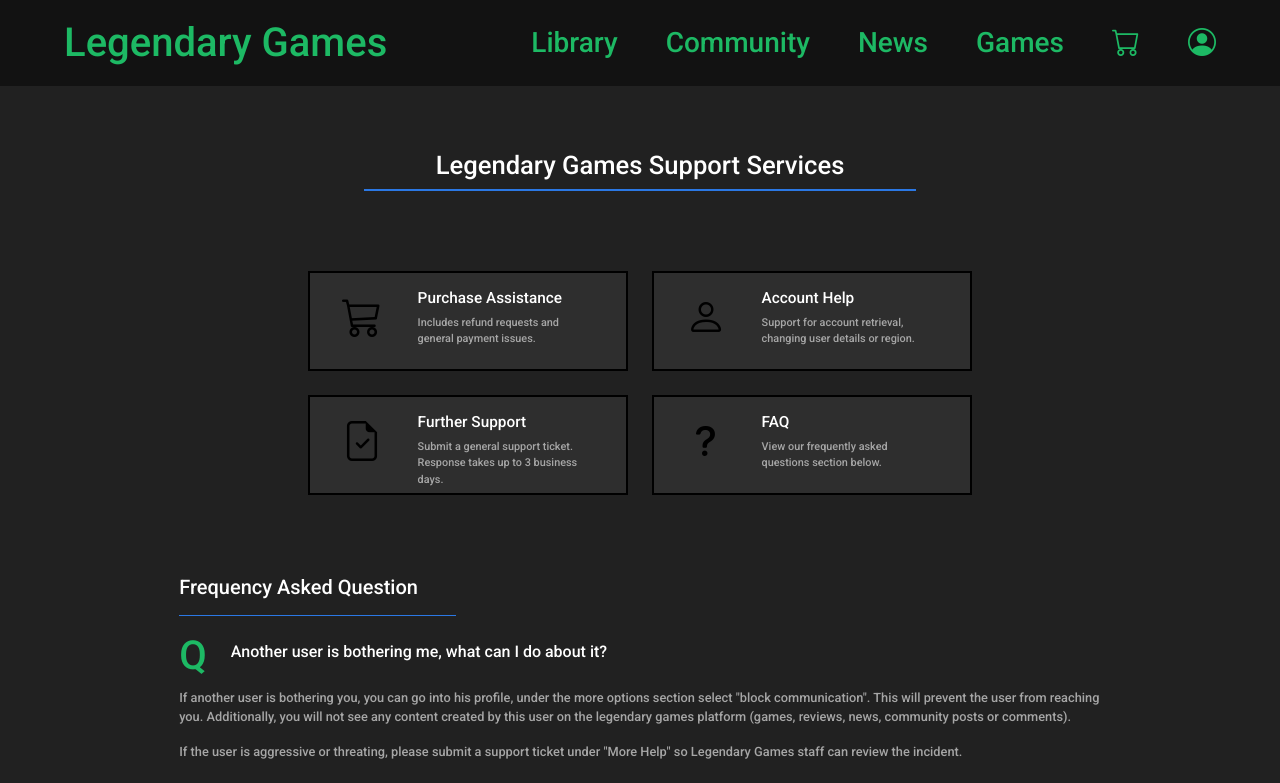
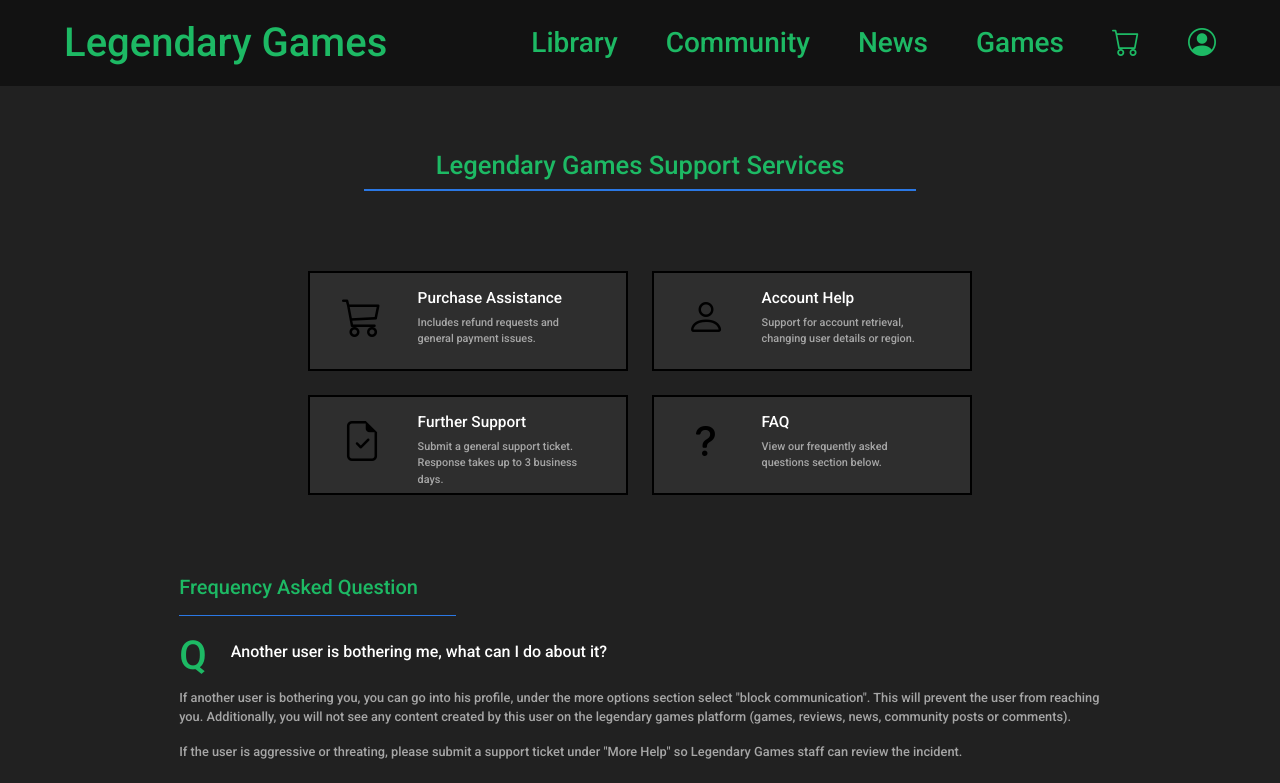
Before and after one commit to legendary-games-hic/legendary-games, a React (Vite) app: page /support in a window 1280 px wide. Shown: the top 783 px of the page. Built offline with nearby package versions, Linux system fonts and the light colour scheme; no server answers.

Commit message:
changed heading colors to green

```diff
--- a/src/pages/LibraryPage.jsx
+++ b/src/pages/LibraryPage.jsx
@@ -49,7 +49,7 @@ export default function Library() {
 	return (
 		<div className='bg-pages library-page-container'>
 			<div>
-				<h4>My Games</h4>
+				<h4 className='legendary-green-color'>My Games</h4>
 				<hr className='legendary-blue-color library-title-hr'></hr>
 
 				<h5>Library Statistics</h5>
--- a/src/pages/MainPage.jsx
+++ b/src/pages/MainPage.jsx
@@ -58,7 +58,7 @@ export default function MainPage() {
     return (
         <div className='bg-pages grid-layout-main-page'>
             <div>
-                <h5>Featured and Recommended</h5>
+                <h5 className='legendary-green-color'>Featured and Recommended</h5>
                 <hr className='legendary-blue-color main-hr'/>
                 <h2>Blue Protocol: Star Resonance</h2>
                 <p className='main-featured-game-genres paragraph-gray-color'>{data['genres'] == undefined ? 'Loading...' : data['genres'].map((d) => d['name']).join(', ')}</p>
--- a/src/pages/SupportPage.jsx
+++ b/src/pages/SupportPage.jsx
@@ -8,7 +8,7 @@ import { SUPPORT_PAGE_ITEMS } from '../utils/constants'
 export default function SupportPage() {
 	return (
 		<div className='d-flex flex-column align-items-center'>
-			<h3 className='support-title'>Legendary Games Support Services</h3>
+			<h3 className='support-title legendary-green-color'>Legendary Games Support Services</h3>
 			<hr className='legendary-blue-color support-title-hr'></hr>
 
 			<div className='d-flex flex-row flex-wrap gap-4 align-items-center justify-content-center'
@@ -19,7 +19,7 @@ export default function SupportPage() {
 			</div>
 
 			<div className='support-faq-container'>
-				<h5 className=''>Frequency Asked Question</h5>
+				<h5 className='legendary-green-color'>Frequency Asked Question</h5>
 				<hr className='legendary-blue-color support-faq-hr'></hr>
 
 				{/* We probably wanna make this its own component if we want to put more faq questions */}
```
